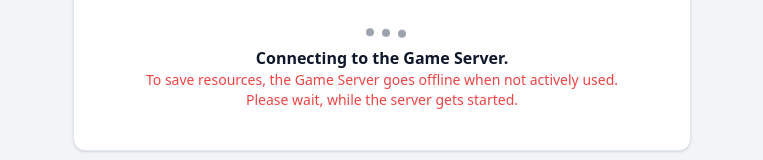
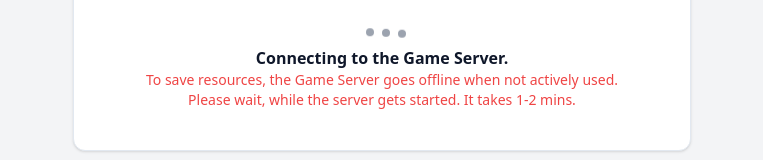
Before and after one commit to zenithexe/disappearing-tictactoe, a React (Vite) app in the folder client/: page / in a window 1280 px wide. Shown: the part 408-568 px from the top of the page, without its empty margins (258-1021 px from the left). Built offline with nearby package versions, Linux system fonts and the light colour scheme; no server answers.

Commit message:
better ux

```diff
--- a/client/src/components/Welcome.jsx
+++ b/client/src/components/Welcome.jsx
@@ -203,7 +203,7 @@ function Welcome({ connectWebSocket, isGameServerActive }) {
                 <p className="text-sm text-red-500">
                   To save resources, the Game Server goes offline when not
                   actively used. <br />
-                  Please wait, while the server gets started.
+                  Please wait, while the server gets started. It takes 1-2 mins.
                 </p>
               </div>
             </div>
```
